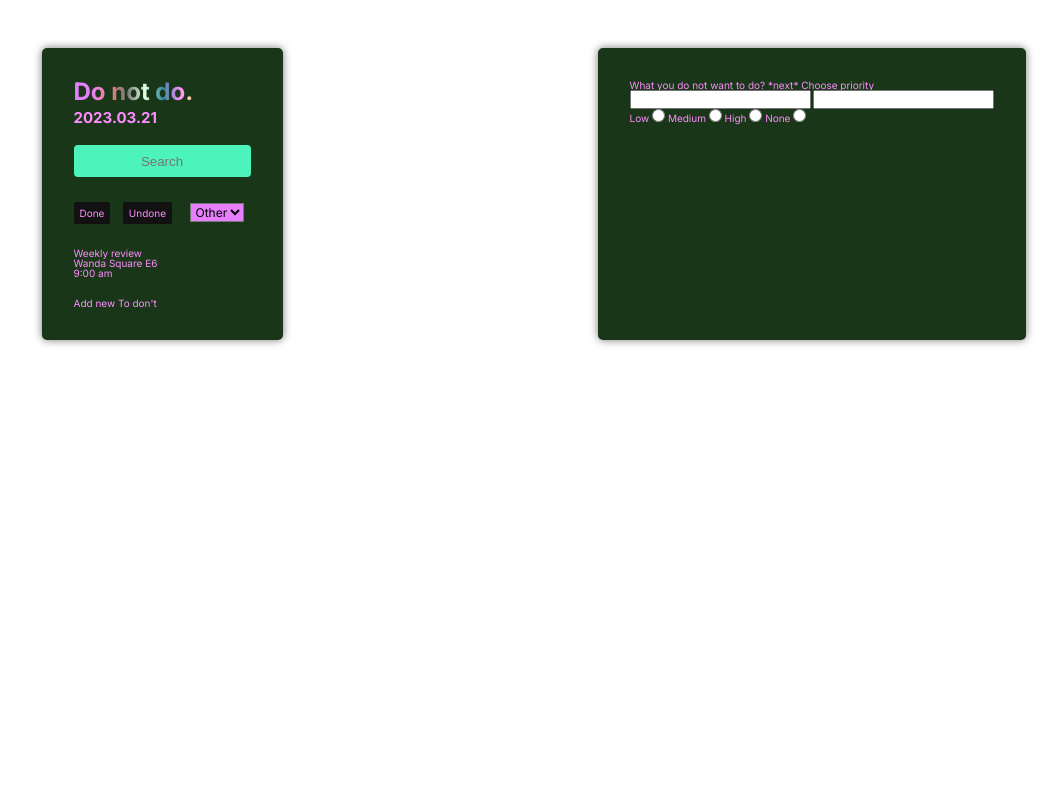
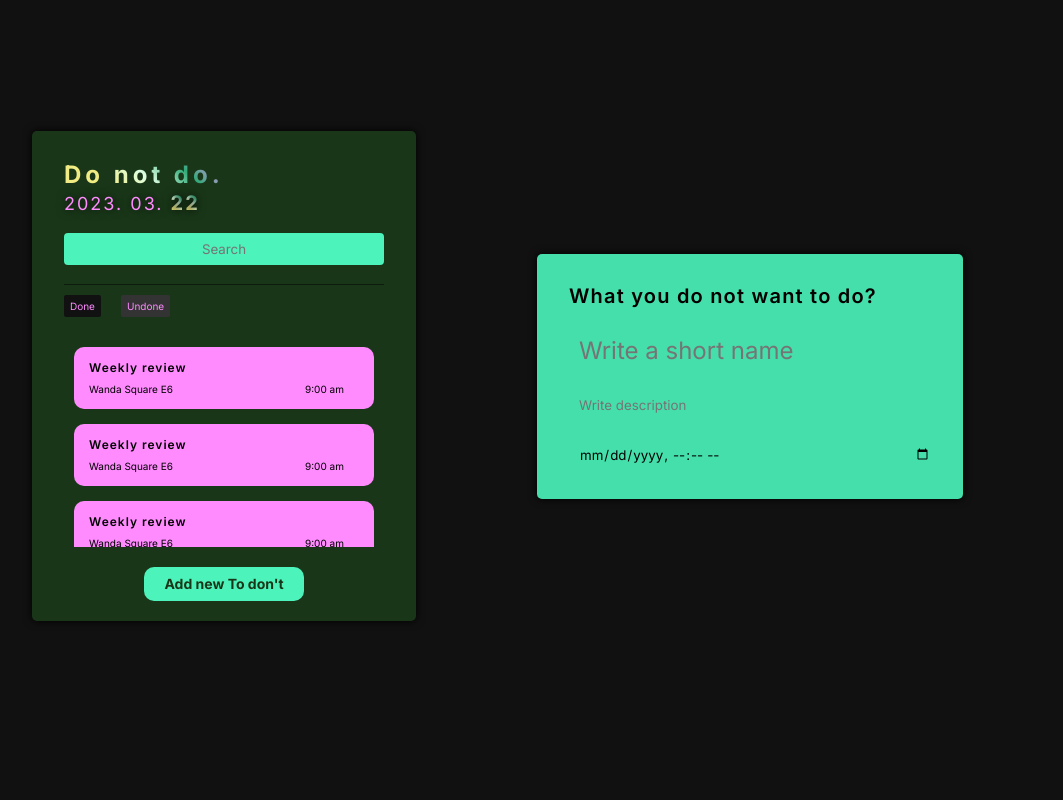
Before and after one commit to paliandris02/todon-t, a plain HTML site: page index.html in a window 1280 px wide. Shown: the whole page, without its empty margins (153-1216 px from the left). Drawn offline with Linux system fonts and the light colour scheme.

Commit message:
layout kinda final

```diff
--- a/index.html
+++ b/index.html
@@ -19,28 +19,68 @@
       <div class="container">
         <div class="card card-left">
           <div class="header">
-            <h1 class="title">Do not do<span class="dot-animated"></span></h1>
-            <h2 class="date-detailed">2023.03.21</h2>
+            <h1 class="title gradient-text">
+              Do not do<span class="dot-animated"></span>
+            </h1>
+            <h2 class="date-detailed">
+              2023. 03. <span class="gradient-text">22</span>
+            </h2>
           </div>
           <div class="search-box">
-            <input type="text" class="search" placeholder="Search" />
+            <input type="text" class="search input-text" placeholder="Search" />
           </div>
           <div class="filter-box">
-            <div class="filter filter-done">Done</div>
+            <div class="filter filter-done filter-active">Done</div>
             <div class="filter filter-undone">Undone</div>
-            <div class="filter filter-type">
-              <select>
-                <option>Other</option>
-                <option>Other</option>
-                <option>Other</option>
-              </select>
-            </div>
           </div>
           <div class="task-list">
             <div class="task">
               <div class="task-title">Weekly review</div>
+              <div class="task-time-created">9:00 am</div>
               <div class="task-description">Wanda Square E6</div>
+            </div>
+            <div class="task">
+              <div class="task-title">Weekly review</div>
               <div class="task-time-created">9:00 am</div>
+              <div class="task-description">Wanda Square E6</div>
+            </div>
+            <div class="task">
+              <div class="task-title">Weekly review</div>
+              <div class="task-time-created">9:00 am</div>
+              <div class="task-description">Wanda Square E6</div>
+            </div>
+            <div class="task">
+              <div class="task-title">Weekly review</div>
+              <div class="task-time-created">9:00 am</div>
+              <div class="task-description">Wanda Square E6</div>
+            </div>
+            <div class="task">
+              <div class="task-title">Weekly review</div>
+              <div class="task-time-created">9:00 am</div>
+              <div class="task-description">
+                Wanda Sqsadjkasjodhhdasdasdasdasdasd sadasd sdasd d sdasd
+                isuuare E6
+              </div>
+            </div>
+            <div class="task">
+              <div class="task-title">Weekly review</div>
+              <div class="task-time-created">9:00 am</div>
+              <div class="task-description">Wanda Square E6</div>
+            </div>
+            <div class="task">
+              <div class="task-title">Weekly review</div>
+              <div class="task-time-created">9:00 am</div>
+              <div class="task-description">Wanda Square E6</div>
+            </div>
+            <div class="task">
+              <div class="task-title">Weekly review</div>
+              <div class="task-time-created">9:00 am</div>
+              <div class="task-description">Wanda Square E6</div>
+            </div>
+            <div class="task">
+              <div class="task-title">Weekly review</div>
+              <div class="task-time-created">9:00 am</div>
+              <div class="task-description">Wanda Square E6</div>
             </div>
           </div>
           <div class="add-task">
@@ -49,30 +89,19 @@
           </div>
         </div>
         <div class="card card-right">
-          <div class="title-progress-step">
-            What you do not want to do? *next* Choose priority
-          </div>
-          <div class="create-task-text-box">
-            <input type="text" class="create-task-title" />
-            <input type="text" class="create-task-description" />
-          </div>
-          <div class="create-task-priority">
-            <form action="" class="priority">
-              <label for="low">Low</label>
-              <input data-priority="low" id="low" type="radio" name="radio" />
-              <label for="medium">Medium</label>
-              <input
-                data-priority="medium"
-                id="medium"
-                type="radio"
-                name="radio"
-              />
-              <label for="high">High</label>
-              <input data-priority="high" id="high" type="radio" name="radio" />
-              <label for="none">None</label>
-              <input data-priority="none" id="none" type="radio" name="radio" />
-            </form>
-          </div>
+          <div class="title-progress-step">What you do not want to do?</div>
+          <input
+            type="text"
+            class="create-task-title"
+            placeholder="Write a short name"
+          />
+
+          <input
+            type="text"
+            class="create-task-description"
+            placeholder="Write description"
+          />
+          <input type="datetime-local" class="task-datetime" />
         </div>
       </div>
     </section>
--- a/style.css
+++ b/style.css
@@ -23,13 +23,18 @@ body {
   font-family: "Inter", sans-serif;
   line-height: 1;
   font-weight: 400;
+  background-color: #111;
+  height: 100vh;
+  display: flex;
+  align-items: center;
+  justify-content: center;
 }
 .container {
   max-width: 120rem;
-  margin: 0 auto;
   display: grid;
   grid-template-columns: 1fr 1fr;
   justify-items: center;
+  align-items: center;
   gap: 10rem;
 }
 .section-main {
@@ -40,74 +45,46 @@ body {
   background-color: #193718;
   padding: 3.2rem 3.2rem;
   border-radius: 5px;
-  box-shadow: 0 0 8px #777;
+  box-shadow: 0 0 8px #000;
 }
+.gradient-text {
+  background-color: #193718;
+  background-image: linear-gradient(
+    45deg,
+    #f0ec83 25%,
+    #dfffe2 50%,
+    #3fefb49e 75%,
+    #ff8bff 100%
+  );
+
+  background-size: 50%;
+  /* Use the text as a mask for the background. */
+  /* This will show the gradient as a text color rather than element bg. */
+  -webkit-background-clip: text;
+  -webkit-text-fill-color: transparent;
+}
+/* CARD LEFT */
 .card-left {
   display: flex;
   flex-direction: column;
   gap: 2rem;
-  position: relative;
+  padding-bottom: 2rem;
 }
 .title {
   font-size: 2.4rem;
   margin-bottom: 0.6rem;
-  background-color: #193718;
-  background-image: linear-gradient(
-    90deg,
-    #e67efe 10%,
-    #f08383 20%,
-    #777 30%,
-    #dfffe2 40%,
-    #3fc0ef9e 50%,
-    #ff8bff 60%,
-    #f2fc5e 70%,
-    #4cf3bb 80%,
-    #cef8afca 90%,
-    #a38282 100%
-  );
-
-  background-size: 100%;
-  background-repeat: repeat;
-
-  /* Use the text as a mask for the background. */
-  /* This will show the gradient as a text color rather than element bg. */
-  -webkit-background-clip: text;
-  -webkit-text-fill-color: transparent;
-
-  animation: title-animation 9999s ease-out;
+  letter-spacing: 4px;
 }
-
-@keyframes title-animation {
-  10% {
-    background-size: 100%;
-  }
-  20% {
-    background-size: 90%;
-  }
-  30% {
-    background-size: 80%;
-  }
-  40% {
-    background-size: 70%;
-  }
-  50% {
-    background-size: 60%;
-  }
-  60% {
-    background-size: 50%;
-  }
-  70% {
-    background-size: 40%;
-  }
-  80% {
-    background-size: 30%;
-  }
-  90% {
-    background-size: 20%;
-  }
-  100% {
-    background-size: 10%;
-  }
+.date-detailed {
+  letter-spacing: 2px;
+  text-shadow: 0 0 10px #000;
+  font-weight: 400;
+  font-size: 1.8rem;
+}
+.date-detailed span {
+  display: inline-block;
+  font-weight: 700;
+  font-size: 2rem;
 }
 .dot-animated:after {
   content: ".";
@@ -132,8 +109,10 @@ body {
   }
 }
 
-.search-box input {
+.input-text {
+  width: 100%;
   background-color: #4cf3bb;
+  font-family: inherit;
   border: none;
   border-radius: 4px;
   height: 3.2rem;
@@ -143,28 +122,115 @@ body {
   display: flex;
   flex-direction: row;
   align-items: center;
-  justify-content: space-between;
+  justify-content: flex-start;
+  gap: 2rem;
+  box-shadow: 0 -1px 0 rgba(0, 0, 0, 0.5);
+  padding: 1rem 0;
 }
 .filter {
-  background-color: #111;
+  background-color: #333;
   padding: 0.6rem;
   border-radius: 2px;
   cursor: pointer;
+  font-size: 1rem;
 }
 .filter:hover {
   background-color: #333;
   box-shadow: 0 0 2px #fff;
 }
-.filter-type {
-  background-color: #193718;
+.filter-active {
+  background-color: #111;
 }
-.filter-type select {
-  background-color: #e67efe;
+.task-list {
+  display: flex;
+  flex-direction: column;
+  gap: 1.5rem;
+  overflow-y: scroll;
+  max-height: 20rem;
+}
+.task-list::-webkit-scrollbar {
+  width: 1px;
+  background-color: #fff;
+}
+.task-list::-webkit-scrollbar-thumb {
+  background-color: #000;
+}
+.task {
+  display: grid;
+  grid-template-columns: 4fr 1fr;
+  padding: 1.5rem 1.5rem;
+  margin: 0 1rem;
+  background-color: #ff8bff;
+  color: #000;
+  border-radius: 10px;
+  max-width: 30rem;
+}
+.task-title {
+  grid-column: 1 / -1;
+  justify-self: start;
   font-size: 1.2rem;
+  font-weight: 600;
+  margin-bottom: 1rem;
+  letter-spacing: 1px;
+}
+.task-time-created {
+  grid-column: 2;
+  grid-row: 2;
+  font-size: 1rem;
+}
+.task-description {
+  /* MAX CHARACTER NUMBER REQUIRED */
+}
+.add-task {
+  display: flex;
+  width: 100%;
+  margin: 0 auto;
+  justify-content: center;
+  cursor: pointer;
+  align-items: center;
+}
+.add-task .add-task-text {
+  background-color: #4cf3bb;
+  padding: 1rem 2rem;
+  border-radius: 10px;
+  color: #193718;
+  font-weight: 700;
+  font-size: 1.4rem;
+}
+.add-task-text:hover {
+  background-color: #111;
+  color: #ff8bff;
+  transition: all 0.3s;
+}
+/* RIGHT CARD */
+.card-right {
+  background-color: #45dfab;
   color: #000;
+  display: flex;
+  flex-direction: column;
+  gap: 2rem;
+  height: 50%;
+}
+.title-progress-step {
+  font-size: 2rem;
+  font-weight: 600;
+  letter-spacing: 1.2px;
+}
+.card-right input {
+  border: none;
+  min-height: 2rem;
   font-family: inherit;
+  background-color: #45dfab;
+  margin-top: 1rem;
 }
-.filter-type select option {
-  background-color: #4cf3bb;
-  color: #000;
+
+.create-task-title {
+  font-size: 2.4rem;
+  padding-left: 1rem;
 }
+.create-task-description {
+  padding-left: 1rem;
+}
+.task-datetime {
+  padding-left: 1rem;
+}
```
